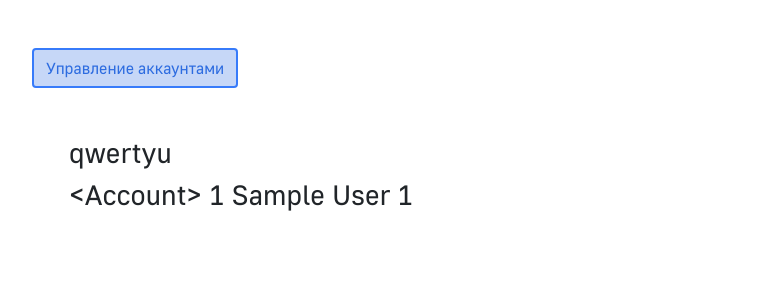
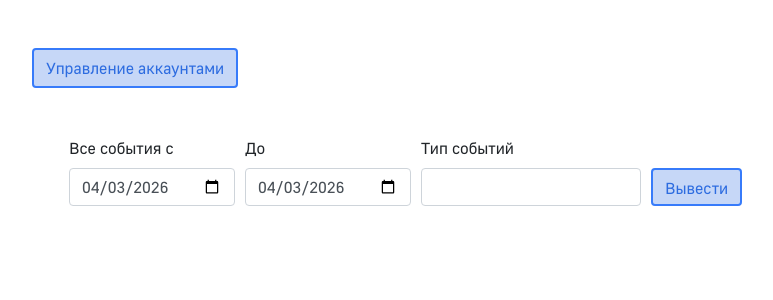
Before and after one commit to Inchir/Evellation, a Flask app: page /my.evellation/1 in a window 1280 px wide. Shown: the top 300 px of the page, without its empty margins (16-789 px from the left). Run offline with Flask 3, Linux system fonts and the light colour scheme; a user stored in the database is signed in; tables that the repository leaves empty hold one stand-in row (values such as "Sample post"); some libraries are stand-ins or nearby versions.

Commit message:
Add DataForm and update account

```diff
--- a/src/app/forms.py
+++ b/src/app/forms.py
@@ -1,6 +1,8 @@
 from flask_wtf import FlaskForm
-from wtforms import PasswordField, StringField, DateField, SubmitField, EmailField, BooleanField, IntegerField
-from wtforms.validators import DataRequired
+from wtforms import PasswordField, StringField, DateField, SubmitField, EmailField, BooleanField
+from wtforms.validators import DataRequired, Optional
+
+from datetime import datetime
 
 
 class LoginForm(FlaskForm):
@@ -26,3 +28,15 @@ class AccountForm(FlaskForm):
 class TokenForm(FlaskForm):
     token = StringField('Ключ', validators=[DataRequired()])
     submit = SubmitField('Введите')
+
+
+class DataForm(FlaskForm):
+    start_date = DateField('Все события с', format='%Y-%m-%d',
+                           validators=[DataRequired()],
+                           default=datetime.now)
+    end_date = DateField('До', format='%Y-%m-%d',
+                         validators=[DataRequired()],
+                         default=datetime.now)
+    data_type = StringField('Тип событий', validators=[Optional()])
+
+    submit = SubmitField('Вывести')
--- a/src/app/routes/__init__.py
+++ b/src/app/routes/__init__.py
@@ -1,5 +1,5 @@
 # импортируем формы
-from src.app.forms import RegisterForm, LoginForm, AccountForm, TokenForm
+from src.app.forms import RegisterForm, LoginForm, AccountForm, TokenForm, DataForm
 
 # импортируем сессию
 from src.models import db_session
@@ -8,10 +8,12 @@ from src.models import db_session
 from src.models.users import User
 from src.models.accounts import Account
 
+# вспомогательныые функции
+from src.app.routes.utils import *
+
 # импортируем все blueprintы
 from src.app.routes.user_routes import user_bp
 from src.app.routes.evellation_routes import evellation_bp
 
-
 # массив blueprints
 blueprints = [user_bp, evellation_bp]
--- a/src/app/routes/evellation_routes.py
+++ b/src/app/routes/evellation_routes.py
@@ -3,45 +3,19 @@ from flask import render_template, redirect
 from flask_login import current_user
 
 # формы
-from . import AccountForm, TokenForm
+from . import AccountForm, TokenForm, DataForm
 
 # сессия
 from . import db_session
 
 # модель
-from . import Account, User
+from . import Account
+
+# импортируем вспомогательные функции
+from . import get_templates_name, get_user, get_account, get_accounts, create_account
 
 # Create a blueprint instance
 evellation_bp = Blueprint('evellation', __name__)
-
-# константы
-PREFIX = "evellation"
-
-
-# формируем путь к шиблонам
-def get_templates_name(file_name):
-    return f"{PREFIX}/{file_name}"
-
-
-def create_account(form) -> Account:
-    account = Account()
-    account.name = form.name.data
-    account.user_id = current_user.id
-    return account
-
-
-def get_accounts(user_id) -> list:
-    db_sess = db_session.create_session()
-    return [account for account in db_sess.query(Account).filter(Account.user_id == user_id).all()]
-
-
-def get_account(account_id) -> Account:
-    db_sess = db_session.create_session()
-    return db_sess.query(Account).filter(Account.id == account_id).first()
-
-def get_user(user_id) -> User:
-    db_sess = db_session.create_session()
-    return db_sess.query(User).filter(User.id == user_id).first()
 
 
 @evellation_bp.route('/my.evellation')
@@ -49,13 +23,21 @@ def my_evellation():
     return render_template(get_templates_name("base.html"), accounts=get_accounts(current_user.id))
 
 
-@evellation_bp.route('/my.evellation/<account_id>')
+@evellation_bp.route('/my.evellation/<account_id>', methods=['GET', 'POST'])
 def my_evellation_account(account_id):
+
+    #проверяем, что это это аккаунт актуального пользователя
     account = get_account(account_id)
     if not account or account.user_id != current_user.id:
         return redirect('/my.evellation')
-    return render_template(get_templates_name("account.html"),
-                           accounts=get_accounts(current_user.id), account=account)
+
+    form = DataForm()
+    if form.validate_on_submit():
+        start_date = form.start_date.data
+        end_date = form.end_date.data
+        data_type = form.data_type.data
+        return redirect(f'/my.evellation/{account_id}')
+    return render_template(get_templates_name("account.html"), form=form)
 
 
 @evellation_bp.route('/my.evellation/token', methods=['GET', 'POST'])
@@ -64,15 +46,14 @@ def enter_token():
     if form.validate_on_submit():
         db_sess = db_session.create_session()
 
-        #получаем полбзователя
+        # получаем полбзователя
         user = get_user(current_user.id)
 
-        #устонавливаем токен
+        # устонавливаем токен
         user.token = form.token.data
 
         db_sess.merge(user)
         db_sess.commit()
-
 
         return redirect('/my.evellation')
 
--- /dev/null
+++ b/src/app/routes/utils.py
@@ -0,0 +1,37 @@
+from flask_login import current_user
+
+# сессия
+from . import db_session
+
+# модель
+from . import Account, User
+
+# константы
+PREFIX = "evellation"
+
+
+# формируем путь к шиблонам
+def get_templates_name(file_name):
+    return f"{PREFIX}/{file_name}"
+
+
+def create_account(form) -> Account:
+    account = Account()
+    account.name = form.name.data
+    account.user_id = current_user.id
+    return account
+
+
+def get_accounts(user_id) -> list:
+    db_sess = db_session.create_session()
+    return [account for account in db_sess.query(Account).filter(Account.user_id == user_id).all()]
+
+
+def get_account(account_id) -> Account:
+    db_sess = db_session.create_session()
+    return db_sess.query(Account).filter(Account.id == account_id).first()
+
+
+def get_user(user_id) -> User:
+    db_sess = db_session.create_session()
+    return db_sess.query(User).filter(User.id == user_id).first()
--- a/src/app/templates/evellation/account.html
+++ b/src/app/templates/evellation/account.html
@@ -1,6 +1,25 @@
 {% extends "evellation/base.html" %}
-
 {% block content %}
-  <h3>qwertyu</h3>
-  <h3>{{ account }}</h3>
+<!--форма-->
+<form action="" method="post" style="display: flex; gap: 10px; align-items: center;">
+        {{ form.hidden_tag() }}
+        {% for i in form if i.name not in ['csrf_token'] %}
+            {% if i.name == 'submit' %}
+                <div>
+                    {{ i(class="btn custom-btn", style="margin-top: 32px; height: 37.5px") }}
+                </div>
+            {% else %}
+                <div>
+                    {{ i.label }}
+                    {{ i(class="form-control") }}
+                </div>
+                {% for error in i.errors %}
+                    <p class="alert alert-danger" role="alert">
+                        {{ error }}
+                    </p>
+                {% endfor %}
+                {{message}}
+            {% endif %}
+        {% endfor %}
+    </form>
 {% endblock %}
--- a/src/app/templates/evellation/data.html
+++ /dev/null
@@ -1,4 +0,0 @@
-<div id="intro-dm">
-  <h2>We're an awesome blog about web design</h2>
-  <p>Designmodo is a great resource of informative material for designers and web developers. We are makers of highly-rated User Interface Packs, you can get acquainted with Designmodo shop here, and you can download a couple of other ui packs for free.</p>
-</div>
```
